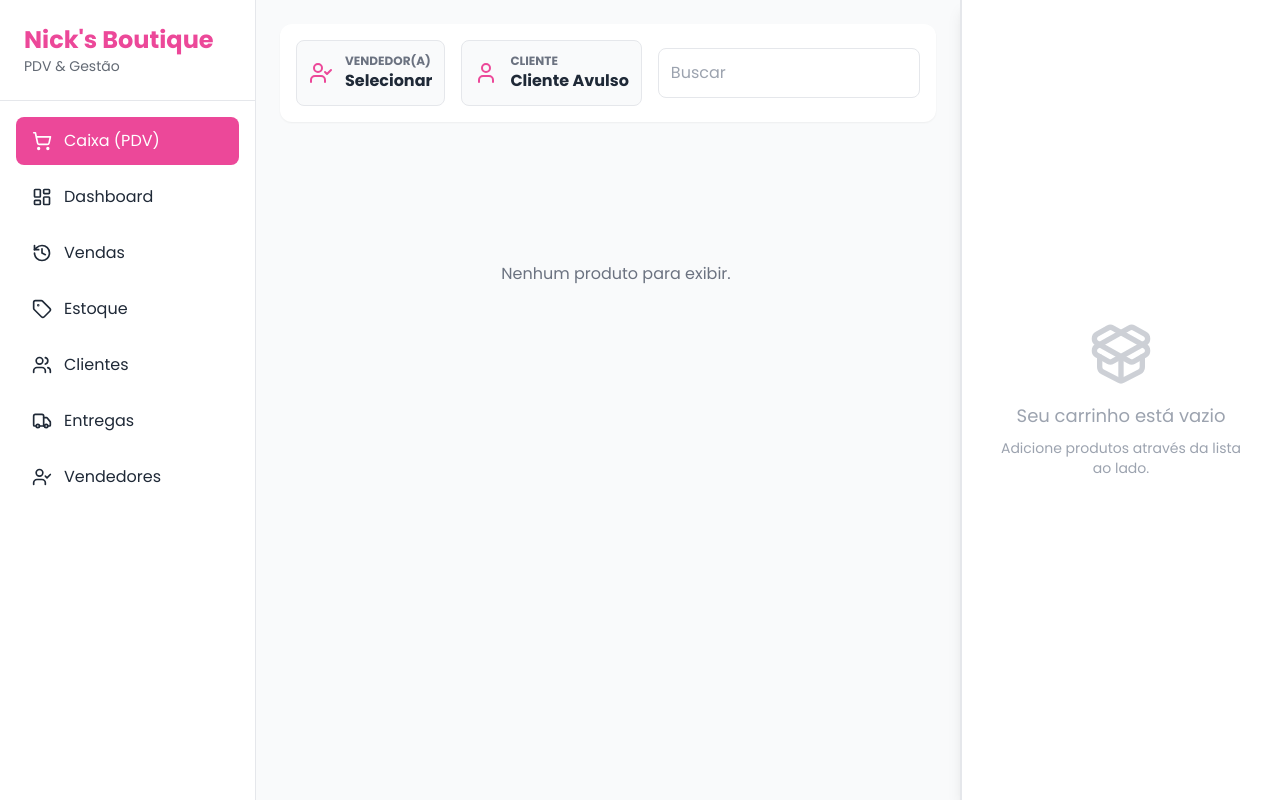
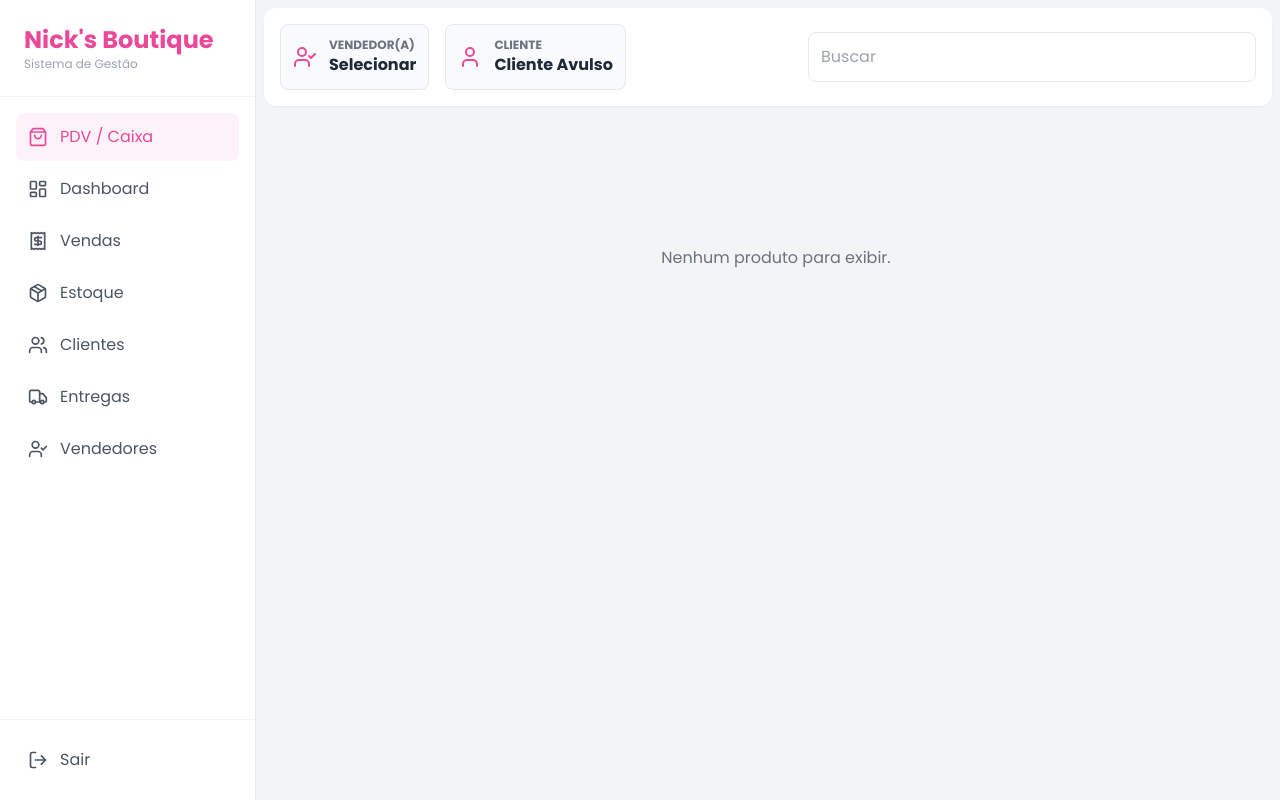
Before and after one commit to lucasbarrox/nicks-boutique-pdv, a React (Vite) app: page / in a window 1280 px wide. Built offline with nearby package versions, Linux system fonts and the light colour scheme.

Commit message:
refatoração do componente AppLayout: reorganização da estrutura do layout, melhoria na navegação móvel e adição de funcionalidades de menu

```diff
--- a/src/components/layout/appLayout.tsx
+++ b/src/components/layout/appLayout.tsx
@@ -1,62 +1,109 @@
-import { NavLink, Outlet, useLocation } from 'react-router-dom';
-
-import { ShoppingCart, Tag, History, Users, Truck, UserCheck, LayoutDashboard } from 'lucide-react';
-
-import { Cart } from '@/components/cart/Cart';
-
-const navItems = [
-  { href: '/', icon: ShoppingCart, label: 'Caixa (PDV)' },
-  { href: '/dashboard', icon: LayoutDashboard, label: 'Dashboard' },
-  { href: '/vendas', icon: History, label: 'Vendas' },
-  { href: '/estoque', icon: Tag, label: 'Estoque' },
-  { href: '/clientes', icon: Users, label: 'Clientes' },
-  { href: '/entregas', icon: Truck, label: 'Entregas' },
-  { href: '/vendedores', icon: UserCheck, label: 'Vendedores' },
-];
+import { Outlet, Link, useLocation } from 'react-router-dom';
+import {
+  LayoutDashboard,
+  ShoppingBag,
+  Receipt,
+  Package,
+  Users,
+  Truck,
+  UserCheck,
+  Menu,
+  X,
+  LogOut
+} from 'lucide-react';
+import { useState } from 'react';
 
 export function AppLayout() {
   const location = useLocation();
+  const [isMobileMenuOpen, setIsMobileMenuOpen] = useState(false);
 
-  const isPdvPage = location.pathname === '/';
+  const menuItems = [
+    { icon: ShoppingBag, label: 'PDV / Caixa', path: '/' },
+    { icon: LayoutDashboard, label: 'Dashboard', path: '/dashboard' },
+    { icon: Receipt, label: 'Vendas', path: '/vendas' },
+    { icon: Package, label: 'Estoque', path: '/estoque' },
+    { icon: Users, label: 'Clientes', path: '/clientes' },
+    { icon: Truck, label: 'Entregas', path: '/entregas' },
+    { icon: UserCheck, label: 'Vendedores', path: '/vendedores' },
+  ];
+
+  const isActive = (path: string) => location.pathname === path;
 
   return (
-    <div className="h-screen flex overflow-hidden bg-gray-50">
+    <div className="min-h-screen bg-gray-100 flex">
+      {/* Sidebar Desktop */}
+      <aside className="hidden md:flex flex-col w-64 bg-white border-r border-gray-200">
+        <div className="p-6 border-b border-gray-100">
+          <h1 className="text-2xl font-bold text-pink-primary">Nick's Boutique</h1>
+          <p className="text-xs text-gray-400">Sistema de Gestão</p>
+        </div>
 
-      <aside className="w-64 bg-white border-r border-border-neutral flex flex-col hidden md:flex">
-        <div className="p-6 border-b border-border-neutral">
-            <h1 className="text-2xl font-bold text-pink-primary">Nick's Boutique</h1>
-            <p className="text-sm text-text-primary/70">PDV & Gestão</p>
+        <nav className="flex-1 p-4 space-y-1">
+          {menuItems.map((item) => (
+            <Link
+              key={item.path}
+              to={item.path}
+              className={`flex items-center gap-3 p-3 rounded-lg transition-colors ${
+                isActive(item.path)
+                  ? 'bg-pink-50 text-pink-primary font-medium'
+                  : 'text-gray-600 hover:bg-gray-50 hover:text-gray-900'
+              }`}
+            >
+              <item.icon size={20} />
+              {item.label}
+            </Link>
+          ))}
+        </nav>
+
+        <div className="p-4 border-t border-gray-100">
+          <button className="flex items-center gap-3 p-3 w-full rounded-lg text-gray-600 hover:bg-red-50 hover:text-red-600 transition-colors">
+            <LogOut size={20} />
+            Sair
+          </button>
         </div>
-        <nav className="flex-1 p-4 space-y-2 overflow-y-auto">
-            {navItems.map((item) => (
-                <NavLink
-                    key={item.href}
-                    to={item.href}
-                    end={item.href === '/'}
-                    className={({ isActive }) => `
-                        flex items-center gap-3 px-4 py-3 rounded-lg transition-colors
-                        ${isActive
-                            ? 'bg-pink-primary text-white'
-                            : 'text-text-primary hover:bg-pink-light/30'
-                        }
-                    `}
-                >
-                    <item.icon className="h-5 w-5" />
-                    <span>{item.label}</span>
-                </NavLink>
-            ))}
+      </aside>
+
+      {/* Mobile Header & Menu */}
+      <div className={`fixed inset-0 bg-black/50 z-40 md:hidden ${isMobileMenuOpen ? 'block' : 'hidden'}`} onClick={() => setIsMobileMenuOpen(false)} />
+
+      <aside className={`fixed inset-y-0 left-0 w-64 bg-white z-50 transform transition-transform duration-200 md:hidden ${isMobileMenuOpen ? 'translate-x-0' : '-translate-x-full'}`}>
+        <div className="p-4 border-b border-gray-100 flex justify-between items-center">
+          <span className="font-bold text-pink-primary">Menu</span>
+          <button onClick={() => setIsMobileMenuOpen(false)}><X size={24} /></button>
+        </div>
+        <nav className="p-4 space-y-2">
+          {menuItems.map((item) => (
+            <Link
+              key={item.path}
+              to={item.path}
+              onClick={() => setIsMobileMenuOpen(false)}
+              className={`flex items-center gap-3 p-3 rounded-lg ${
+                isActive(item.path) ? 'bg-pink-50 text-pink-primary' : 'text-gray-600'
+              }`}
+            >
+              <item.icon size={20} />
+              {item.label}
+            </Link>
+          ))}
         </nav>
       </aside>
 
-      <main className="flex-1 overflow-y-auto p-4">
-        <Outlet />
+      {/* Main Content */}
+      <main className="flex-1 flex flex-col h-screen overflow-hidden">
+        {/* Mobile Header Bar */}
+        <header className="md:hidden bg-white p-4 border-b border-gray-200 flex items-center justify-between">
+          <button onClick={() => setIsMobileMenuOpen(true)}>
+            <Menu size={24} className="text-gray-600" />
+          </button>
+          <span className="font-bold text-gray-800">Nick's Boutique</span>
+          <div className="w-6" /> {/* Spacer */}
+        </header>
+
+        {/* Page Content */}
+        <div className="flex-1 overflow-auto">
+          <Outlet />
+        </div>
       </main>
-
-      {isPdvPage && (
-        <div className="w-80 border-l border-border-neutral h-full shadow-lg hidden lg:block">
-          <Cart />
-        </div>
-      )}
     </div>
-  )
+  );
 }
```
